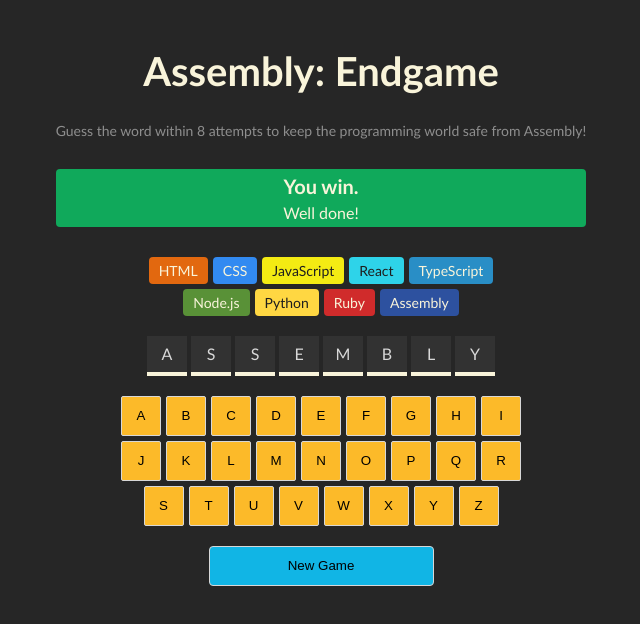
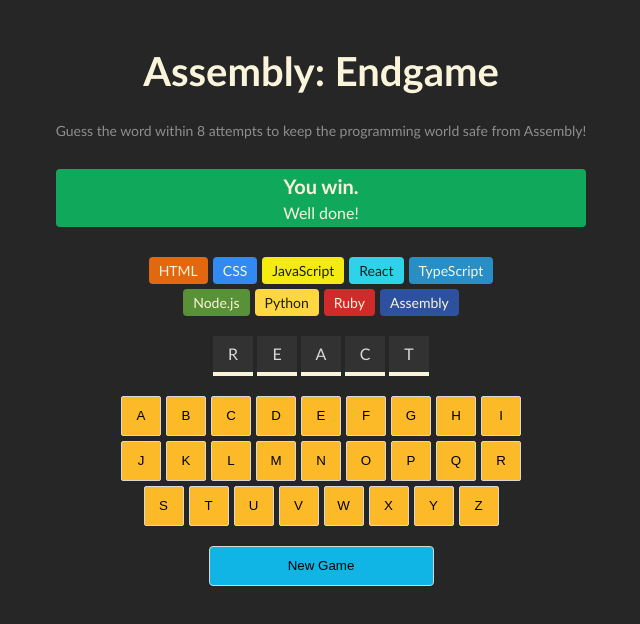
Before and after one commit to TrueFisherKing/assemly-endgame, a React (Vite) app: page / in a window 1280 px wide. Shown: the top 624 px of the page, without its empty margins (319-959 px from the left). Built offline with nearby package versions, Linux system fonts and the light colour scheme.

Commit message:
Refactor: Add clsx for conditional className handling
- Integrated clsx library to manage conditional class names for keyboard elements
- Renamed variables to match tutorial

```diff
--- a/package.json
+++ b/package.json
@@ -10,6 +10,7 @@
     "preview": "vite preview"
   },
   "dependencies": {
+    "clsx": "^2.1.1",
     "react": "^18.3.1",
     "react-dom": "^18.3.1"
   },
--- a/src/App.css
+++ b/src/App.css
@@ -65,7 +65,7 @@
   cursor: pointer;
 }
 
-.word-box {
+.word {
   display: flex;
   justify-content: center;
   gap: 4px;
@@ -103,6 +103,15 @@
   color: #000;
   height: 40px;
   width: 40px;
+  text-transform: uppercase;
+}
+
+.keyboard button.correct {
+  background-color: #10a95b;
+}
+
+.keyboard button.wrong {
+  background-color: #ec5d49;
 }
 
 button.new-game {
--- a/src/App.jsx
+++ b/src/App.jsx
@@ -1,32 +1,59 @@
 import { useState } from 'react'
+import { clsx } from 'clsx'
 import './App.css'
 import { languages, alphabet } from './languages.js'
 
-function AssemblyEndgame() {
+export default function AssemblyEndgame() {
+    const [currentWord, setCurrentWord] = useState('react')
+    const [guessedLetters, setGuessedLetters] = useState([])
 
-  const [currentWord, setCurrentWord] = useState('Assembly')
-  const [attempts, setAttempts] = useState(8)
-  const [guessedLetters, setGuessedLetters] = useState([])
-  const word = [...currentWord]
-  const letterElements = word.map((letter, i) => {
-    return (<span className='letter' key={`letter-${i}`}>{letter.toUpperCase()}</span>)
-  })
+    function addGuessedLetter(letter) {
+      setGuessedLetters(prevLetters =>
+        prevLetters.includes(letter) ?
+          prevLetters :
+          [...prevLetters, letter]
+      )
+    }
 
-  const chips = languages.map((language) => {
+    const languageElements = languages.map((language) => {
       const { name, backgroundColor, color } = language
       const style = {
         backgroundColor,
         color,
       }
-    return <span className='chip' key={name} style={style}>{name}</span>
+      return (
+        <span
+          className='chip'
+          style={style}
+          key={name}
+        >
+          {name}
+        </span>
+      )
     })
 
-  function addGuessedLetter(letter) {
-    !guessedLetters.includes(letter) && setGuessedLetters(prevGuess => [...guessedLetters, letter])
-  }
+    const letterElements = currentWord.split("").map((letter, i) => (
+      <span className='letter' key={`letter-${i}`}>{letter.toUpperCase()}</span>)
+    )
 
-  const keyBoard = alphabet.map((letter, i) => {
-    return <button onClick={() => { addGuessedLetter(letter) }} key={`alphabet-${i}`}>{letter}</button>
+
+    const keyboardElements = alphabet.split("").map((letter) => {
+      const isGuessed = guessedLetters.includes(letter)
+      const isCorrect = isGuessed && currentWord.includes(letter)
+      const isWrong = isGuessed && !currentWord.includes(letter)
+      const className = clsx({
+        correct: isCorrect,
+        wrong: isWrong
+      })
+
+      return (
+        <button
+          className={className}
+          key={`letter-${letter}`}
+          onClick={() => { addGuessedLetter(letter) }}
+        >
+          {letter}
+        </button>)
     })
 
     return (
@@ -42,17 +69,15 @@
         </section>
 
         <section className="language-chips">
-        {chips}
+          {languageElements}
         </section>
-      <section className='word-box'>
+        <section className='word'>
           {letterElements}
         </section>
         <section className='keyboard'>
-        {keyBoard}
+          {keyboardElements}
         </section>
         <button className="new-game">New Game</button>
       </main>
     )
 }
-
-export default AssemblyEndgame
--- a/src/languages.js
+++ b/src/languages.js
@@ -46,4 +46,4 @@
     },
 ]
 
-export const alphabet = 'ABCDEFGHIJKLMNOPQRSTUVWXYZ'.split('')
+export const alphabet = 'abcdefghijklmnopqrstuvwxyz'
```
Also changed, not shown: 1 other file (tests, documents, lock files or other folders). Lines whose indentation alone changed are shown as unchanged.
